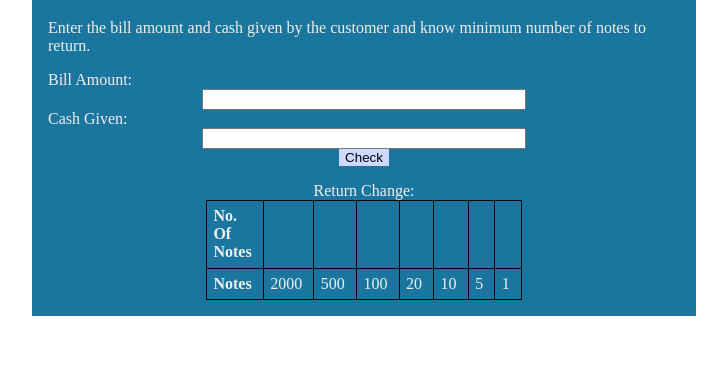
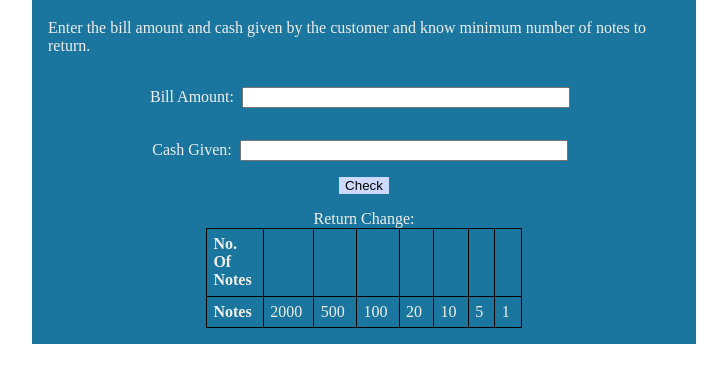
Before and after one commit to athar05/neog.camp-mark10, a plain HTML site: page index.html in a window 1280 px wide. Shown: the part 85-468 px from the top of the page, without its empty margins (276-1003 px from the left). Drawn offline with Linux system fonts and the light colour scheme.

Commit message:
new changes

```diff
--- a/index.html
+++ b/index.html
@@ -1,32 +1,42 @@
 <!DOCTYPE html>
 <html lang="en">
   <head>
-    <meta charset="UTF-8">
-    <meta http-equiv="X-UA-Compatible" content="IE=edge">
-    <meta name="viewport" content="width=device-width, initial-scale=1.0">
+    <meta charset="UTF-8" />
+    <meta http-equiv="X-UA-Compatible" content="IE=edge" />
+    <meta name="viewport" content="width=device-width, initial-scale=1.0" />
     <title>Cash Register</title>
-    <link rel="stylesheet" href="styles.css">
+    <link rel="stylesheet" href="styles.css" />
   </head>
   <body>
-
     <div class="container">
-
       <h1>Cash Register</h1>
 
-        <p>Enter the bill amount and cash given by the customer and know minimum number of notes to return.</p>
+      <p>
+        Enter the bill amount and cash given by the customer and know minimum
+        number of notes to return.
+      </p>
 
+      <div class="input-controller">
+        <div>
+          <label class="input-label" for="bill-amount"
+            >Bill Amount:<input id="bill-amount" type="text" />
+          </label>
+        </div>
 
-        <label class="input-label" for="bill-amount">Bill Amount:</label>
-        <input id="bill-amount" type="text">
-
-        <label class="input-label" for="cash-given">Cash Given:</label>
-        <input id="cash-given" type="text">
+        <div>
+          <label class="input-label" for="cash-given"
+            >Cash Given:<input id="cash-given" type="text" />
+          </label>
+        </div>
         <button id="check-button">Check</button>
+      </div>
 
       <p id="error-message"></p>
 
       <table class="change-table">
-            <caption>Return Change:</caption>
+        <caption>
+          Return Change:
+        </caption>
         <tr class="no-of-notes-row">
           <th>No. Of Notes</th>
           <td class="no-of-notes"></td>
@@ -47,12 +57,9 @@
           <td>5</td>
           <td>1</td>
         </tr>
-
       </table>
-
     </div>
 
     <script src="app.js"></script>
-
   </body>
 </html>
--- a/styles.css
+++ b/styles.css
@@ -1,27 +1,32 @@
-#bill-amount {
-    display:block;
-    width: 50%;
-    margin: auto;
-}
-
-.input-label {
-    align-content: center;
-    padding: 1rem 0;
-}
-
 h1 {
     text-align: center;
   }
 
-
-#cash-given {
-    display:block;
-    width: 50%;
-    margin: auto;
+  label {
+    align-content: center;
   }
 
-label {
-    align-content: center;
+  table {
+    display: float;
+    text-indent: initial;
+    border-spacing: 2px;
+  }
+
+  th,
+  td {
+    border: 0.1rem solid black;
+    border-collapse: collapse;
+    width: 0%;
+    padding: 0.4rem;
+  }
+
+  td {
+    display: table-cell;
+    vertical-align: inherit;
+  }
+
+  input {
+    margin: 0rem 0.5rem;
   }
 
   .container {
@@ -32,39 +37,45 @@ padding: 1rem;
     margin: auto;
   }
 
+  .input-controller {
+    display: flex;
+    flex-direction: column;
+    justify-content: center;
+  }
+
+  .input-controller div {
+    padding: 1rem 0;
+    display: flex;
+    flex-direction: row;
+    justify-content: space-evenly;
+  }
+
+  .input-label {
+    align-content: center;
+  }
+
+  #bill-amount {
+    width: 25vw;
+    /* margin: auto; */
+  }
+
+  #cash-given {
+    width: 25vw;
+    /* margin: auto; */
+  }
+
   .change-table {
-
     text-align: justify;
     border-collapse: collapse;
     width: 50%;
     margin: auto;
   }
 
-
   #check-button {
     background-color: #cddafd;
     border: none;
     display: block;
-    cursor: pointer
+    cursor: pointer;
     width: 50px;
     margin: auto;
   }
-
-
-table {
-    display: float;
-    text-indent: initial;
-    border-spacing: 2px;
-}
-
-th, td {
-    border: 0.1rem solid black;
-    border-collapse: collapse;
-    width: 0%;
-    padding: 0.4rem;
-}
-
-td {
-    display: table-cell;
-    vertical-align: inherit;
-}
```
Lines whose indentation alone changed are shown as unchanged.
